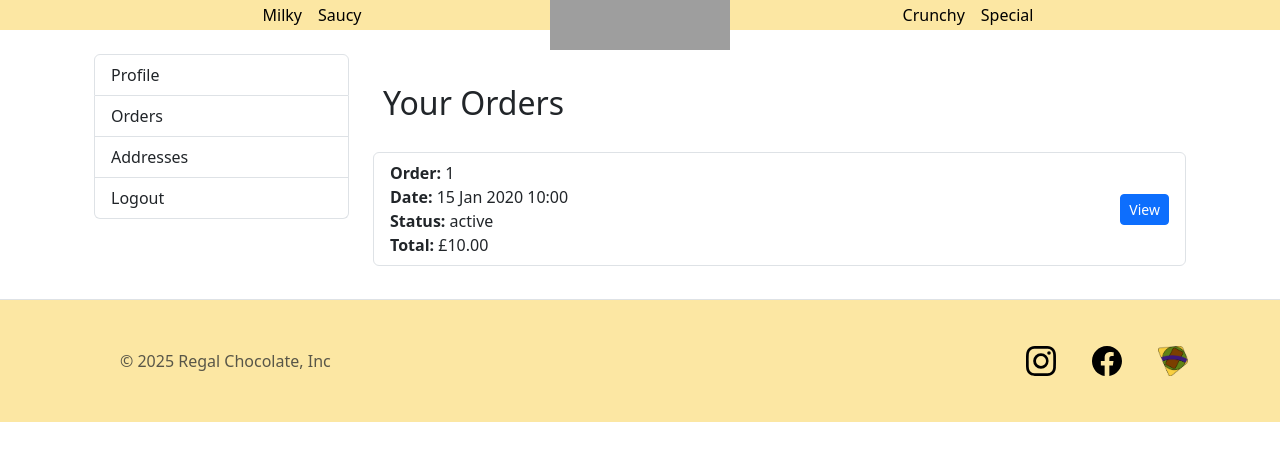
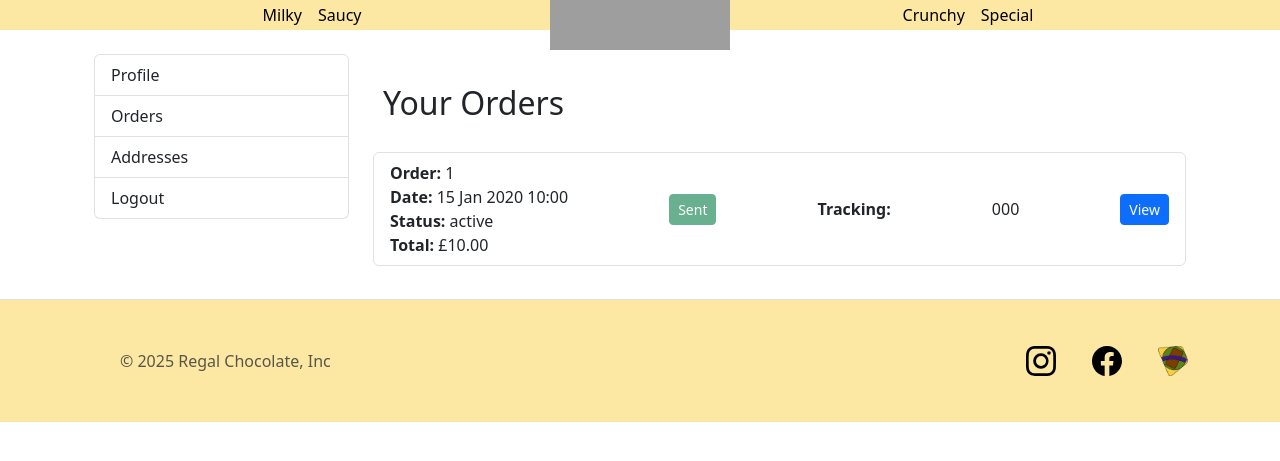
Before and after one commit to fjye1/chocolate_website, a Flask app: page /profile/orders in a window 1280 px wide. Shown: the part 80-541 px from the top of the page. Run offline with Flask 3, Linux system fonts and the light colour scheme; a user stored in the database is signed in; tables that the repository leaves empty hold one stand-in row (values such as "Sample post"); some libraries are stand-ins or nearby versions; grey boxes are pictures that could not be loaded.

Commit message:
add tracking to user profile with tracking number

```diff
--- a/templates/Profile/profile_orders.html
+++ b/templates/Profile/profile_orders.html
@@ -13,6 +13,10 @@
             <strong>Status:</strong> {{ order.status }} <br>
             <strong>Total:</strong> £{{ '%.2f' % order.total_amount }}
         </div>
+        {% if order.tracking_number %}
+        <button class="btn btn-success btn-sm" disabled>Sent</button>
+        <strong>Tracking:</strong> {{ order.tracking_number }}
+        {% endif %}
         <a href="{{ url_for('invoice', order_id=order.order_id) }}" class="btn btn-primary btn-sm">View</a>
     </li>
     {% endfor %}
```
